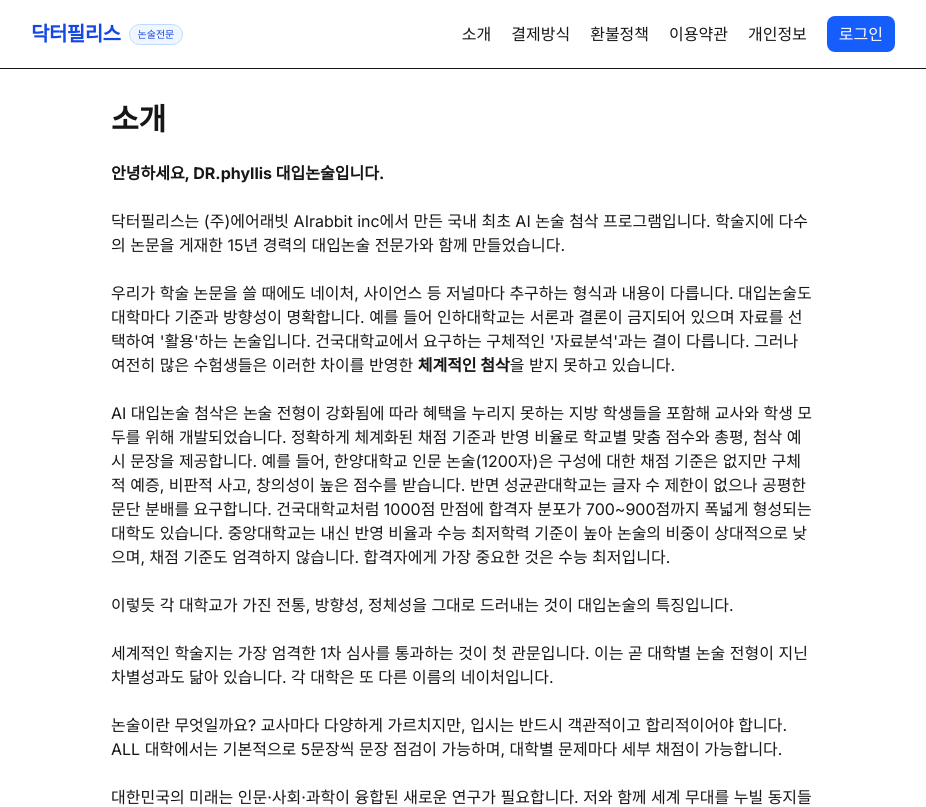
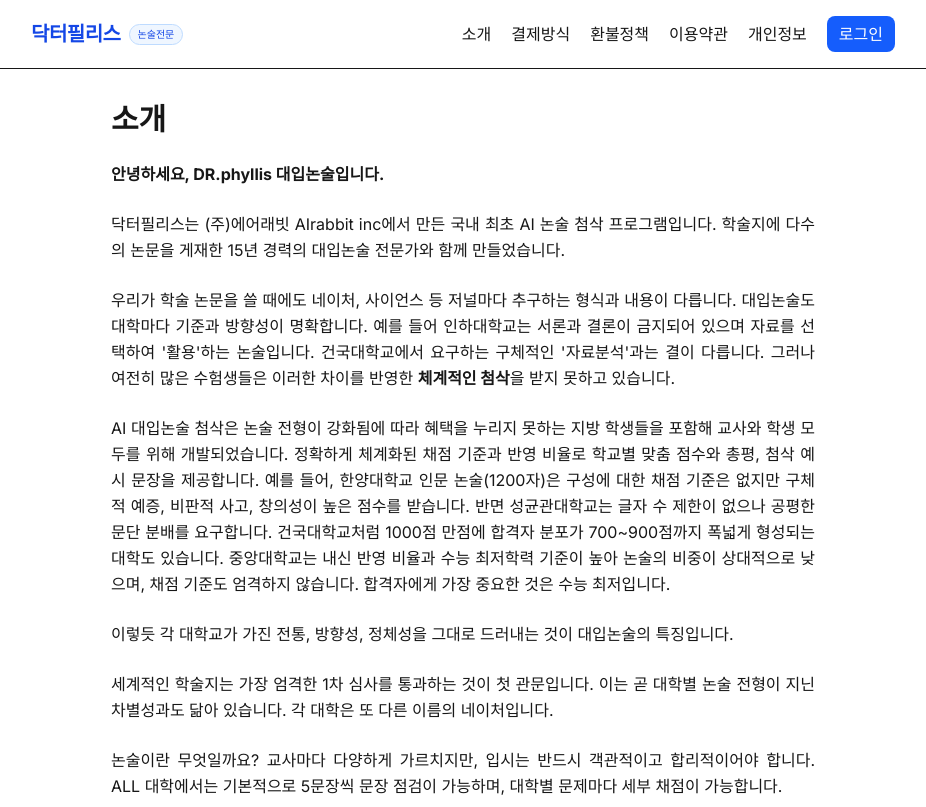
Before and after one commit to SHTH-AGI-LAB/shth-essay, a Next.js app: page /about in a window 1280 px wide. Shown: the top 807 px of the page, without its empty margins (177-1103 px from the left). Built offline with nearby package versions, Linux system fonts and the light colour scheme; no server answers.

Commit message:
fix: 소개 줄간격

```diff
--- a/src/app/about/page.tsx
+++ b/src/app/about/page.tsx
@@ -1,7 +1,7 @@
 // app/about/page.tsx
 export default function AboutPage() {
   return (
-    <main className="max-w-3xl mx-auto p-8 space-y-6">
+    <main className="max-w-3xl mx-auto p-8 space-y-6 text-justify leading-relaxed">
       <h1 className="text-3xl font-bold">소개</h1>
 
       <p>
```
